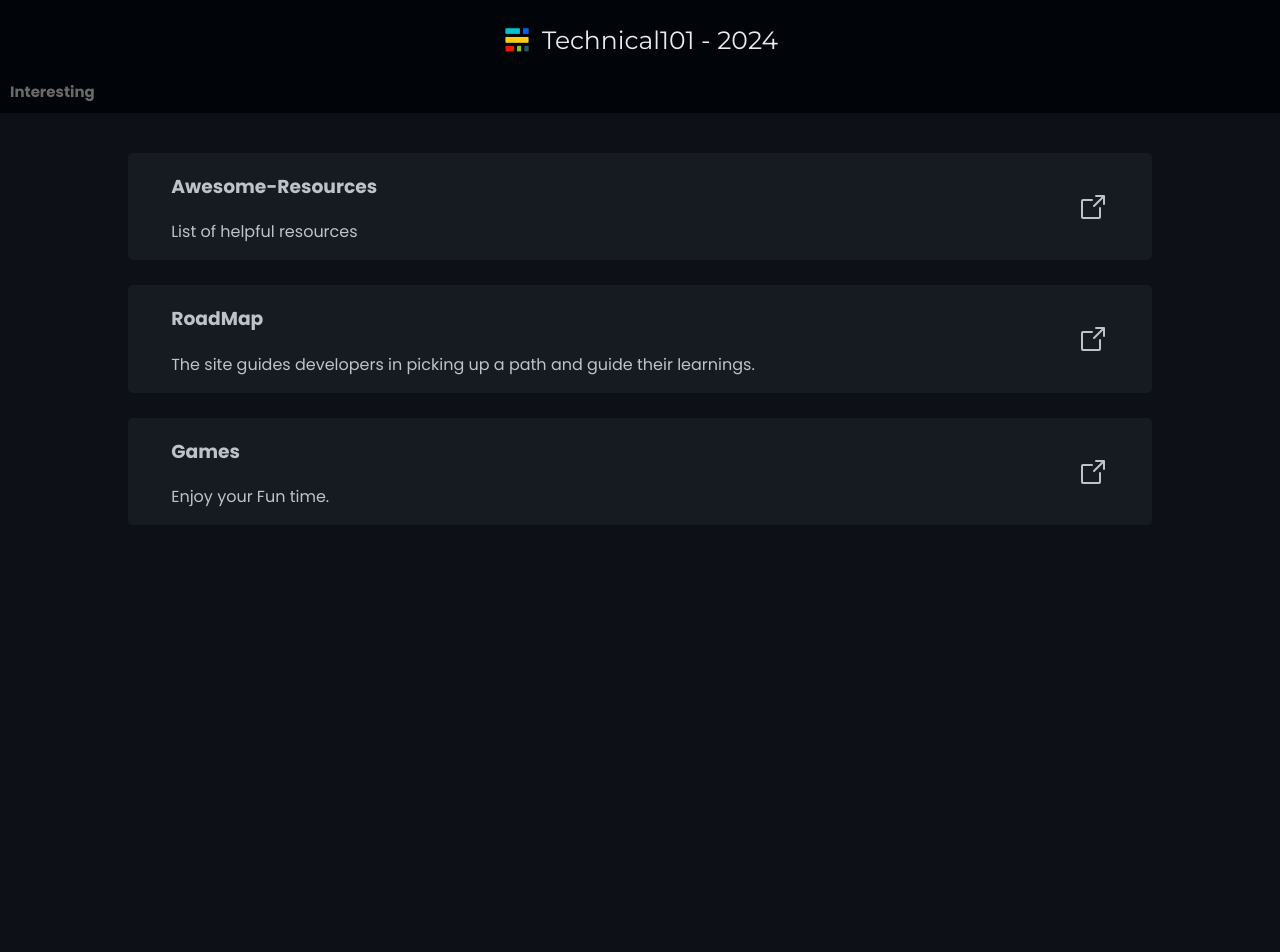
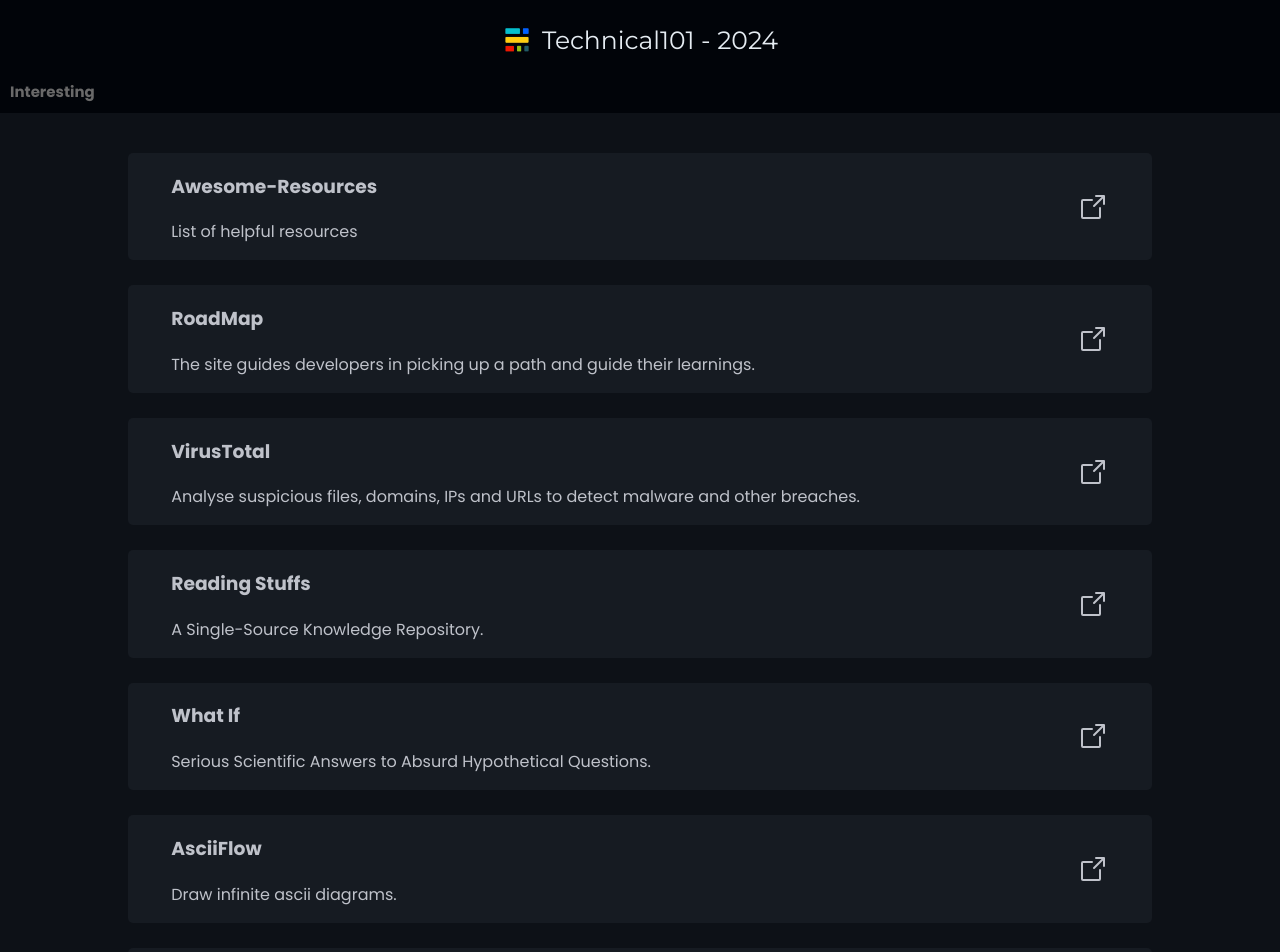
Before and after one commit to abhi5455/Technical-101, a React (Vite) app: page /Interesting in a window 1280 px wide. Shown: the top 952 px of the page. Before the commit the page ends 800 px from the top, so only its background shows below. Built offline with nearby package versions, Linux system fonts and the light colour scheme; a web font is replaced by a local one.

Commit message:
Initial Commit

```diff
--- a/src/pages/Interesting.jsx
+++ b/src/pages/Interesting.jsx
@@ -19,6 +19,26 @@
                 heading: "RoadMap",
                 link: "https://roadmap.sh/",
                 description: "The site guides developers in picking up a path and guide their learnings."
+            },
+            {
+                heading: "VirusTotal",
+                link: "https://www.virustotal.com/gui/home/upload",
+                description: "Analyse suspicious files, domains, IPs and URLs to detect malware and other breaches."
+            },
+            {
+                heading: "Reading Stuffs",
+                link: "https://ndl.iitkgp.ac.in/",
+                description: "A Single-Source Knowledge Repository."
+            },
+            {
+                heading: "What If",
+                link: "https://what-if.xkcd.com/",
+                description: "Serious Scientific Answers to Absurd Hypothetical Questions."
+            },
+            {
+                heading: "AsciiFlow",
+                link: "https://asciiflow.com/#/",
+                description: "Draw infinite ascii diagrams."
             },
             {
                 heading: "Games",
```
